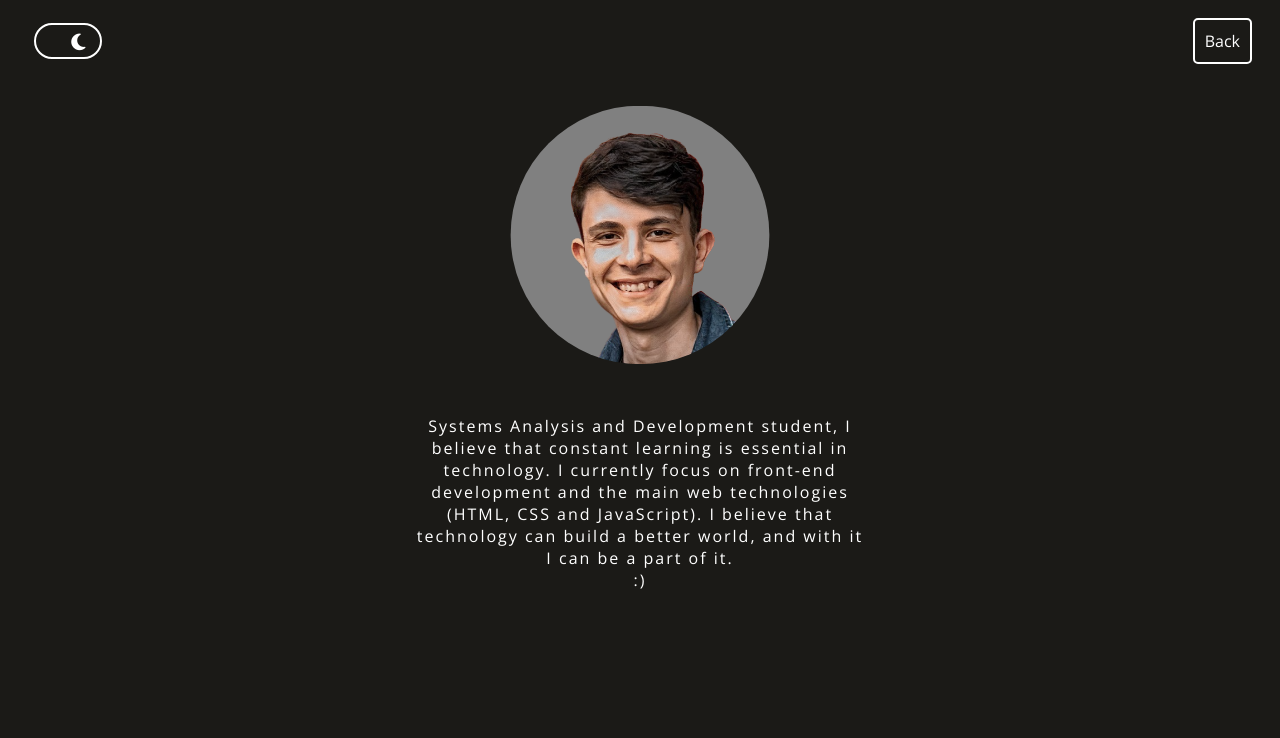
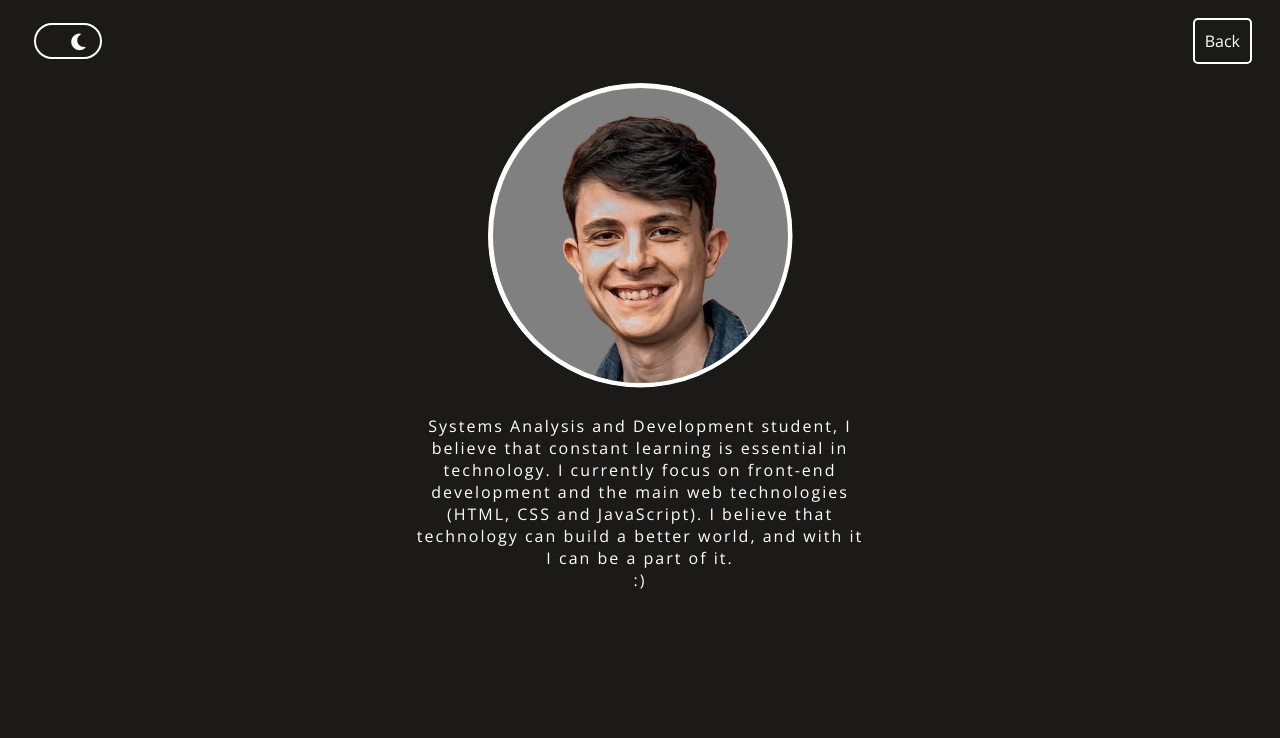
Before and after one commit to nsleo/nsleo.github.io, a plain HTML site: page pages/about.html in a window 1280 px wide. Shown: the top 738 px of the page. Drawn offline with nearby package versions, Linux system fonts and the light colour scheme.

Commit message:
bugs removed

```diff
--- a/pages/about.html
+++ b/pages/about.html
@@ -36,7 +36,7 @@
 
 
     <div class="photo">
-        <img src="../resources/personalme2.png" alt="">
+        <img src="../resources/euredondo.png" alt="">
     </div>
 
     <div class="aboutme">
@@ -83,5 +83,5 @@
     </footer>
 
 </body>
-<script src="script.js"></script>
+<script src="../script.js"></script>
 </html>
--- a/style/style.css
+++ b/style/style.css
@@ -208,6 +208,17 @@ h1, h2, h3, h4 {
 }
 
 
+img {
+  width: 295px;
+  clip-path: circle();
+  filter: grayscale(30%);
+  overflow: hidden;
+  background: grey;
+  border: 5px solid var(--color);
+  border-radius: 50%;
+  transition: 0.4s ease;
+}
+
 /* responsiveness */
 
 @media (max-width:372px)  { /* smartphones, iPhone, portrait 480x320 phones */
--- a/style/stylecat.css
+++ b/style/stylecat.css
@@ -46,13 +46,6 @@ div.photo {
   justify-content: center;
 }
 
-img {
-  width: 300px;
-  clip-path: circle();
-  filter: grayscale(30%);
-  overflow: hidden;
-  background: grey;
-}
 
 div.aboutme {
   margin-top: 30px;
```
Also changed, not shown: pages/projects.html (+3 -3 lines), resources/euredondo.png (added).
